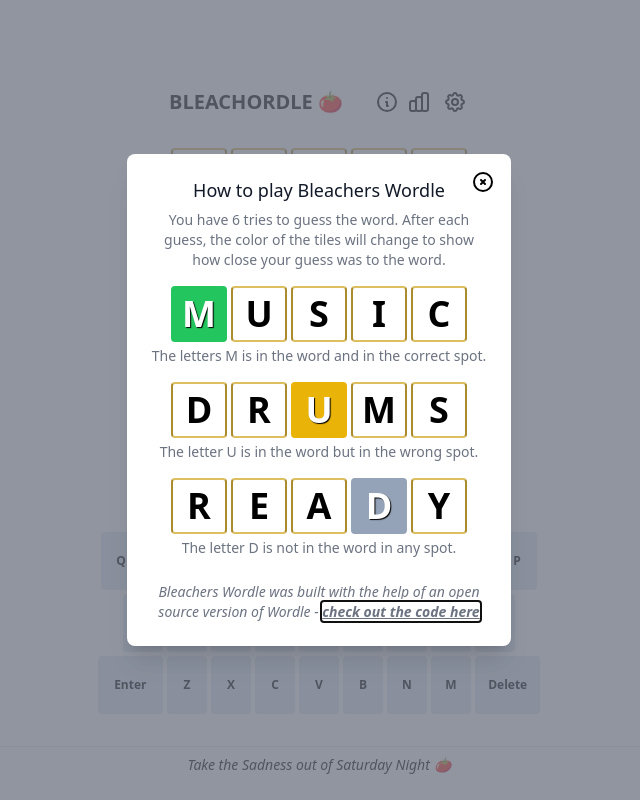
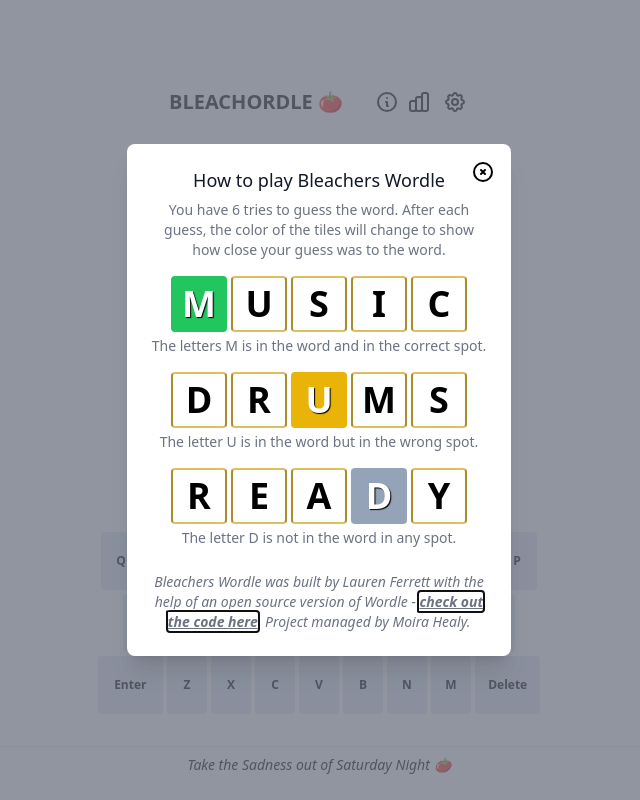
Before and after one commit to LFerrett/bleachordle, a React (Create React App) app: page / in a window 1280 px wide. Both pictures are taken after a click on the icon 708 px from the left and 102 px from the top of the page. Shown: the whole page, without its empty margins (321-961 px from the left). Built offline with nearby package versions, Linux system fonts and the light colour scheme.

Commit message:
Updated credits

```diff
--- a/src/components/modals/InfoModal.tsx
+++ b/src/components/modals/InfoModal.tsx
@@ -48,13 +48,13 @@ export const InfoModal = ({ isOpen, handleClose }: Props) => {
       </p>
 
       <p className="mt-6 italic text-sm text-gray-500 dark:text-gray-300">
-        Bleachers Wordle was built with the help of an open source version of Wordle -{' '}
+        Bleachers Wordle was built by Lauren Ferrett with the help of an open source version of Wordle -{' '}
         <a
           href="https://github.com/cwackerfuss/react-wordle"
           className="underline font-bold"
         >
           check out the code here
-        </a>{' '}
+        </a>. Project managed by Moira Healy.{' '}
       </p>
     </BaseModal>
   )
```
Also changed, not shown: 9 other files (tests, documents, lock files or other folders).
